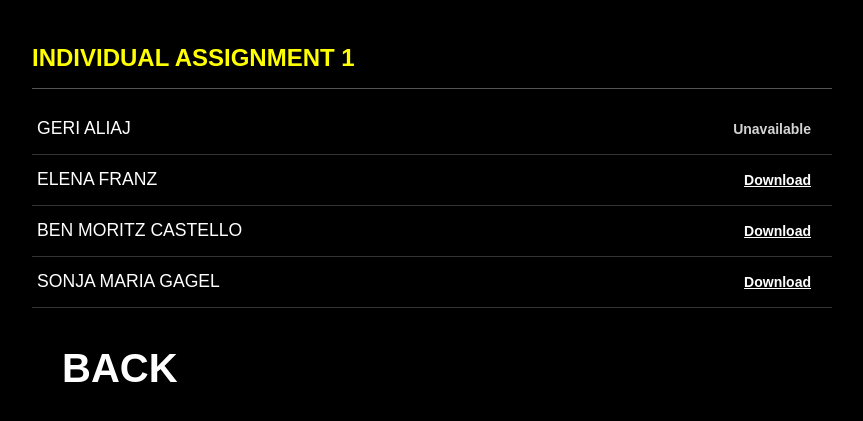
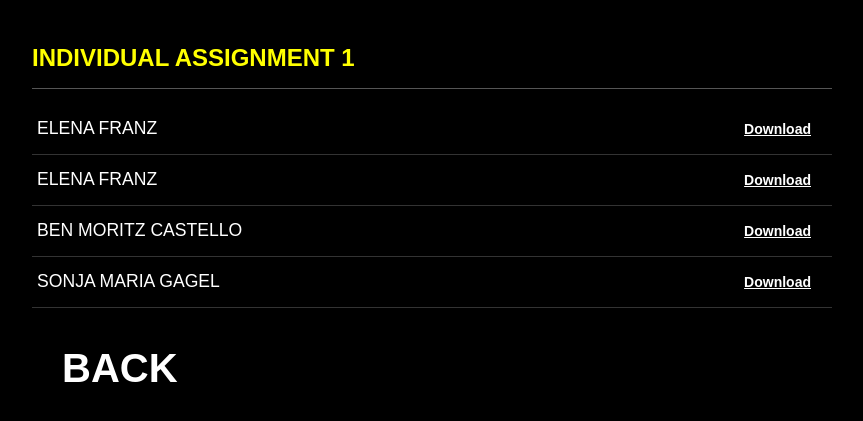
Before and after one commit to bencastello/main_assignment_ipm_website, a website: page individual.html in a window 1280 px wide. Shown: the part 59-480 px from the top of the page, without its empty margins (208-1071 px from the left). Drawn offline with Linux system fonts and the light colour scheme.

Commit message:
Add: Individual Assignment Geri

```diff
--- a/individual.html
+++ b/individual.html
@@ -16,8 +16,8 @@
             <strong>INDIVIDUAL ASSIGNMENT 1</strong>
             <ul class="sub-stage-list">
                 <li>
-                    <span>GERI ALIAJ</span>
-                    <button class="stage-download-btn" disabled>Unavailable</button>
+                    <span>ELENA FRANZ</span>
+                    <a href="https://raw.githubusercontent.com/bencastello/main_assignment_ipm_website/main/IA Geri.pdf" download class="stage-download-btn">Download</a>
                 </li>
                 <li>
                     <span>ELENA FRANZ</span>
```
Also changed, not shown: 1 other file.
